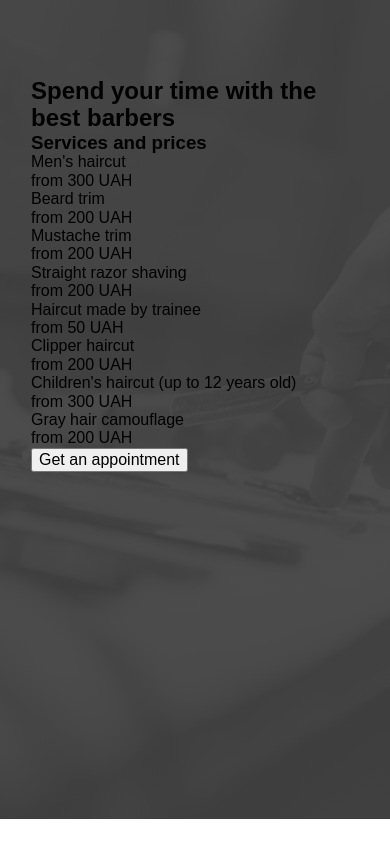
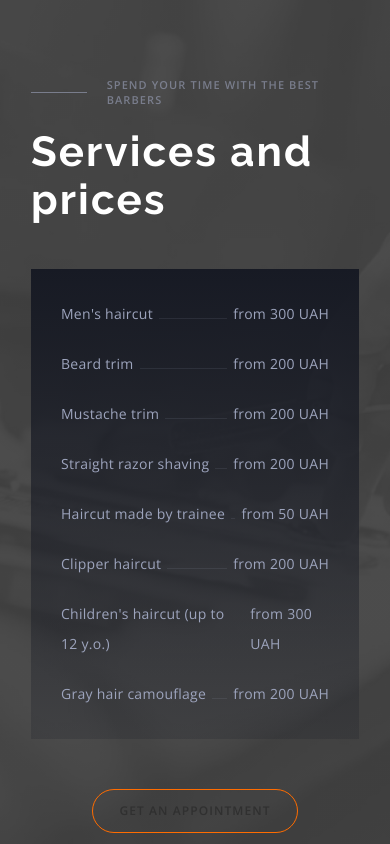
Before and after one commit to solarenergy990/barbershop, a website built with Parcel: page src/index.html in a window 390 px wide. Shown: the part 1320-2164 px from the top of the page. Built offline with nearby package versions, Linux system fonts and the light colour scheme.

Commit message:
added styles for "prices" section (mobile + tablet)

```diff
--- a/src/partials/prices.html
+++ b/src/partials/prices.html
@@ -1,34 +1,56 @@
 <section class="section prices__overlay">
     <div class="container">
 
-        <h2>Spend your time with the best barbers</h2>
-        <h3>Services and prices</h3>
-        <ul>
-            <li>
-                <p>Men's haircut</p> <span>from 300 UAH</span>
+        <h3 class="prices__subtitle">Spend your time with the best barbers</h3>
+        <h2 class="prices__title">Services and prices</h2>
+        <div class="prices-list__container">
+            <ul class="prices-list">
+                <li class="prices-list__item">
+                    <p class="price-list__text">Men's haircut</p>
+                    <div class="price-list__devider"></div>
+                    <p>from 300 UAH</p>
                 </li>
-            <li>
-                <p>Beard trim</p> <span>from 200 UAH</span>
+                <li class="prices-list__item">
+                    <p class="price-list__text">Beard trim</p>
+                    <div class="price-list__devider"></div>
+                    <p>from 200 UAH</p>
                 </li>
-            <li>
-                <p>Mustache trim</p> <span>from 200 UAH</span>
+                <li class="prices-list__item">
+                    <p class="price-list__text">Mustache trim</p>
+                    <div class="price-list__devider"></div>
+                    <p>from 200 UAH</p>
                 </li>
-            <li>
-                <p>Straight razor shaving</p> <span>from 200 UAH</span>
+                <li class="prices-list__item">
+                    <p class="price-list__text">Straight razor shaving</p>
+                    <div class="price-list__devider"></div>
+                    <p>from 200 UAH</p>
                 </li>
-            <li>
-                <p>Haircut made by trainee</p> <span>from 50 UAH</span>
+                <li class="prices-list__item">
+                    <p class="price-list__text">Haircut made by trainee</p>
+                    <div class="price-list__devider"></div>
+                    <p>from 50 UAH</p>
                 </li>
-            <li>
-                <p>Clipper haircut</p> <span>from 200 UAH</span>
+                <li class="prices-list__item">
+                    <p class="price-list__text">Clipper haircut</p>
+                    <div class="price-list__devider"></div>
+                    <p>from 200 UAH</p>
                 </li>
-            <li>
-                <p>Children's haircut (up to 12 years old)</p> <span>from 300 UAH</span>
+                <li class="prices-list__item">
+                    <p class="price-list__text">Children's haircut (up to 12 y.o.)</p>
+                    <div class="price-list__devider"></div>
+                    <p>from 300 UAH</p>
                 </li>
-            <li>
-                <p>Gray hair camouflage</p> <span>from 200 UAH</span>
+                <li class="prices-list__item">
+                    <p class="price-list__text">Gray hair camouflage</p>
+                    <div class="price-list__devider"></div>
+                    <p>from 200 UAH</p>
                 </li>
             </ul>
-        <button type="button">Get an appointment</button>
         </div>
+        <div class="prices__button">
+            <button class="appointment-button" type="button"><span class="prices__button-text">Get an
+                    appointment</span></button>
+        </div>
+    </div>
+
 </section>
--- a/src/sass/components/prices/_prices.scss
+++ b/src/sass/components/prices/_prices.scss
@@ -1,6 +1,6 @@
 .prices__overlay {
-  //   max-width: 1280px;
-  height: 826px;
+  max-width: 1280px;
+  height: 880px;
   margin-right: auto;
   margin-left: auto;
   // background: #111319;
@@ -25,14 +25,14 @@
     background-image: linear-gradient(to right, rgba(0, 0, 0, 0.7), rgba(0, 0, 0, 0.7)),
       url('../images/prices-tablet.jpg');
     background-size: cover;
-    height: 858px;
+    height: 863px;
   }
   @media (min-resolution: 2dppx) {
     .prices__overlay {
       background-image: linear-gradient(to right, rgba(0, 0, 0, 0.7), rgba(0, 0, 0, 0.7)),
         url('../images/prices-tablet@2x.jpg');
       background-size: cover;
-      height: 858px;
+      height: 863px;
     }
   }
 }
@@ -53,3 +53,99 @@
     }
   }
 }
+
+.prices__subtitle {
+  display: flex;
+  align-items: center;
+
+  font-family: $primary-font-family;
+  font-style: normal;
+  font-weight: $secondary-font-weight;
+  font-size: $subtitle-text-size;
+  line-height: $secondary-line-height;
+  letter-spacing: 0.1em;
+  text-transform: uppercase;
+
+  margin-bottom: 20px;
+
+  color: rgba(157, 164, 189, 0.6);
+  &:before {
+    content: '';
+    display: block;
+    height: 1px;
+    width: 60px;
+    background: rgba(157, 164, 189, 0.6);
+    margin-right: 20px;
+  }
+}
+
+.prices__title {
+  font-family: $secondary-font-family;
+  font-style: normal;
+  font-weight: $rare-text-weight;
+  font-size: $title-text-size;
+  line-height: 1.16;
+  letter-spacing: 0.05em;
+
+  color: $main-white;
+
+  margin-bottom: 44px;
+}
+
+.prices-list__container {
+  padding: 30px;
+  margin-bottom: 50px;
+  background: linear-gradient(180deg, #171a24 0%, rgba(23, 26, 36, 0.2) 100%);
+}
+
+.prices-list__item {
+  display: flex;
+  align-items: baseline;
+
+  font-family: $primary-font-family;
+  font-style: normal;
+  font-weight: $primary-text-weight;
+  font-size: $primary-text-size;
+  line-height: 2.14;
+  letter-spacing: 0.02em;
+
+  color: $secondary-text-colour;
+
+  &:not(:last-child) {
+    margin-bottom: 20px;
+  }
+}
+
+.price-list__devider {
+  flex-grow: 1;
+  content: '';
+  display: block;
+  height: 1px;
+  background: rgba(157, 164, 189, 0.12);
+  margin-left: 6px;
+  margin-right: 6px;
+}
+
+.prices__button-text {
+  display: block;
+  font-family: $primary-font-family;
+  font-style: normal;
+  font-weight: $secondary-font-weight;
+  font-size: $button-text-size;
+  line-height: $secondary-line-height;
+  letter-spacing: 0.09em;
+  text-transform: uppercase;
+
+  color: $title-text-colour;
+  padding: 12px 20px;
+
+  &:hover,
+  :focus {
+    color: $main-white;
+  }
+}
+
+.prices__button {
+  display: flex;
+  justify-content: center;
+}
```
Lines whose indentation alone changed are shown as unchanged.
